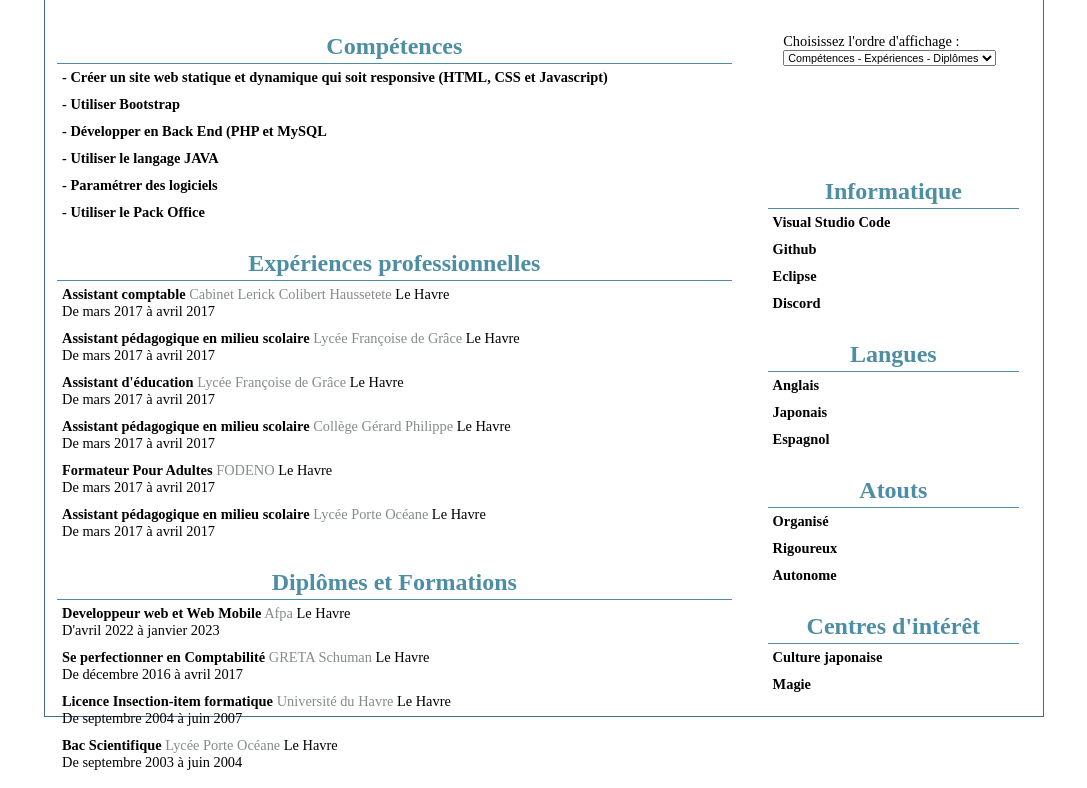
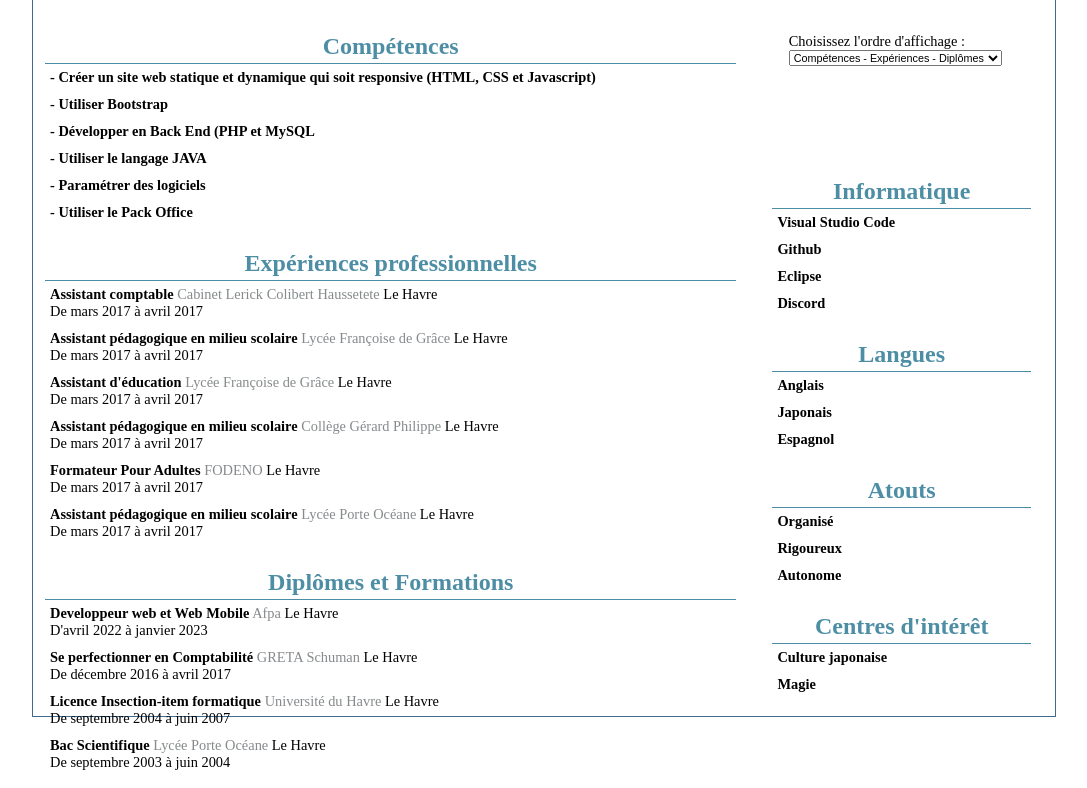
Before and after one commit to FraLbgs/Evaluation_CV, a plain HTML site: page index.html in a window 1280 px wide. Shown: the part 83-871 px from the top of the page, without its empty margins (96-1183 px from the left). Drawn offline with Linux system fonts and the light colour scheme.

Commit message:
clear height body CSS

```diff
--- a/css/style.css
+++ b/css/style.css
@@ -18,8 +18,7 @@
 
 body {
     margin: 0;
-    max-width: 1000px;
-    height: 100vh;
+    max-width: 1024px;
     margin: auto;
     border: 1px solid var(--primary-color);
 }
@@ -203,6 +202,10 @@ button:focus {
 }
 
 @media screen and (min-width: 768px) {
+.body{
+    height: 100vh;
+}
+
     .main{
         flex-direction: row;
         justify-content: space-between;
--- a/index.html
+++ b/index.html
@@ -8,7 +8,7 @@
     <link rel="stylesheet" href="css/font-awesome-4.7.0/font-awesome-4.7.0/css/font-awesome.min.css">
     <link rel="stylesheet" href="css/style.css">
 </head>
-<body>
+<body class="body">
     <header class="header">
         <div class="header-name-ttl">
             <h1 class="header-name">Franck LEBOURGEOIS</h1>
```
